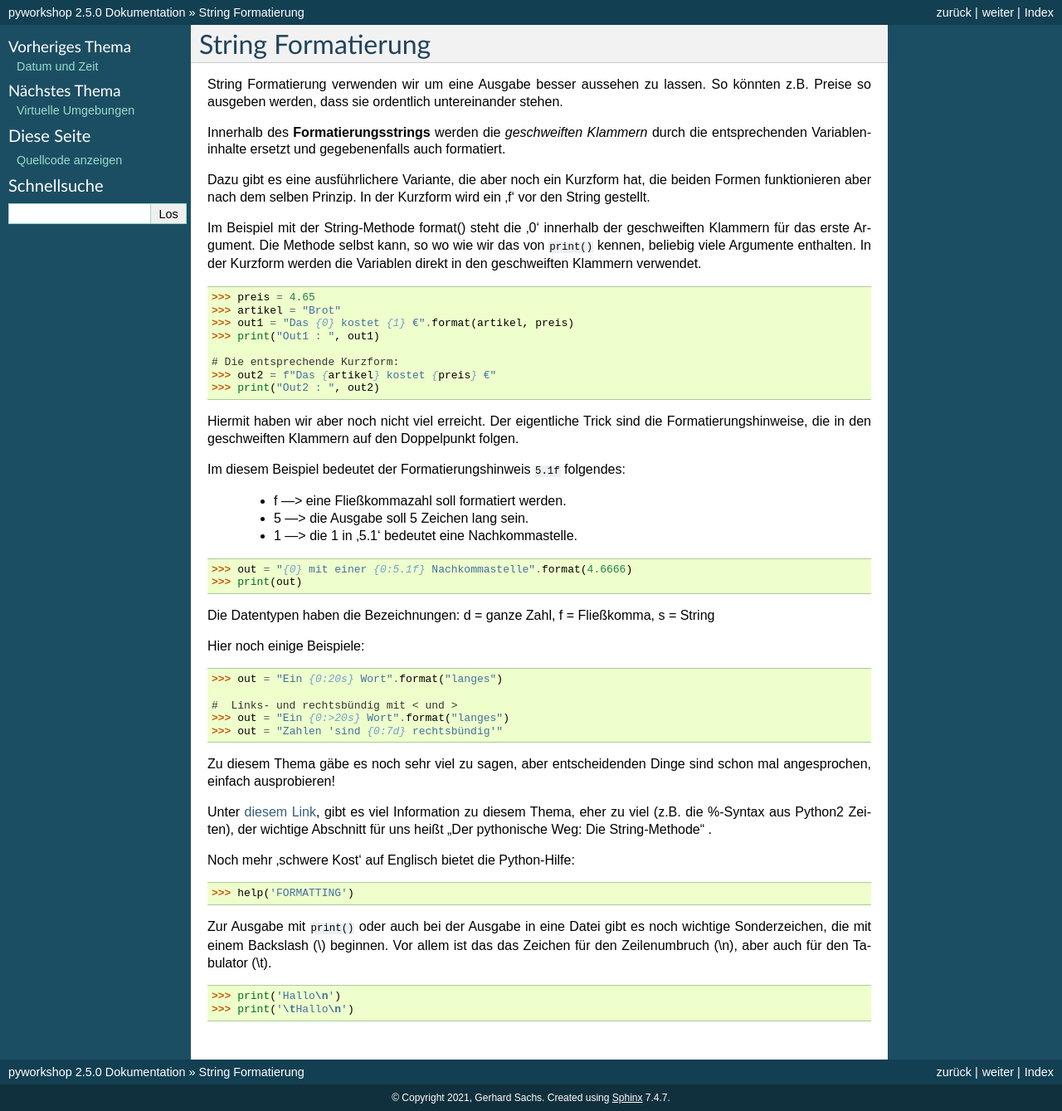
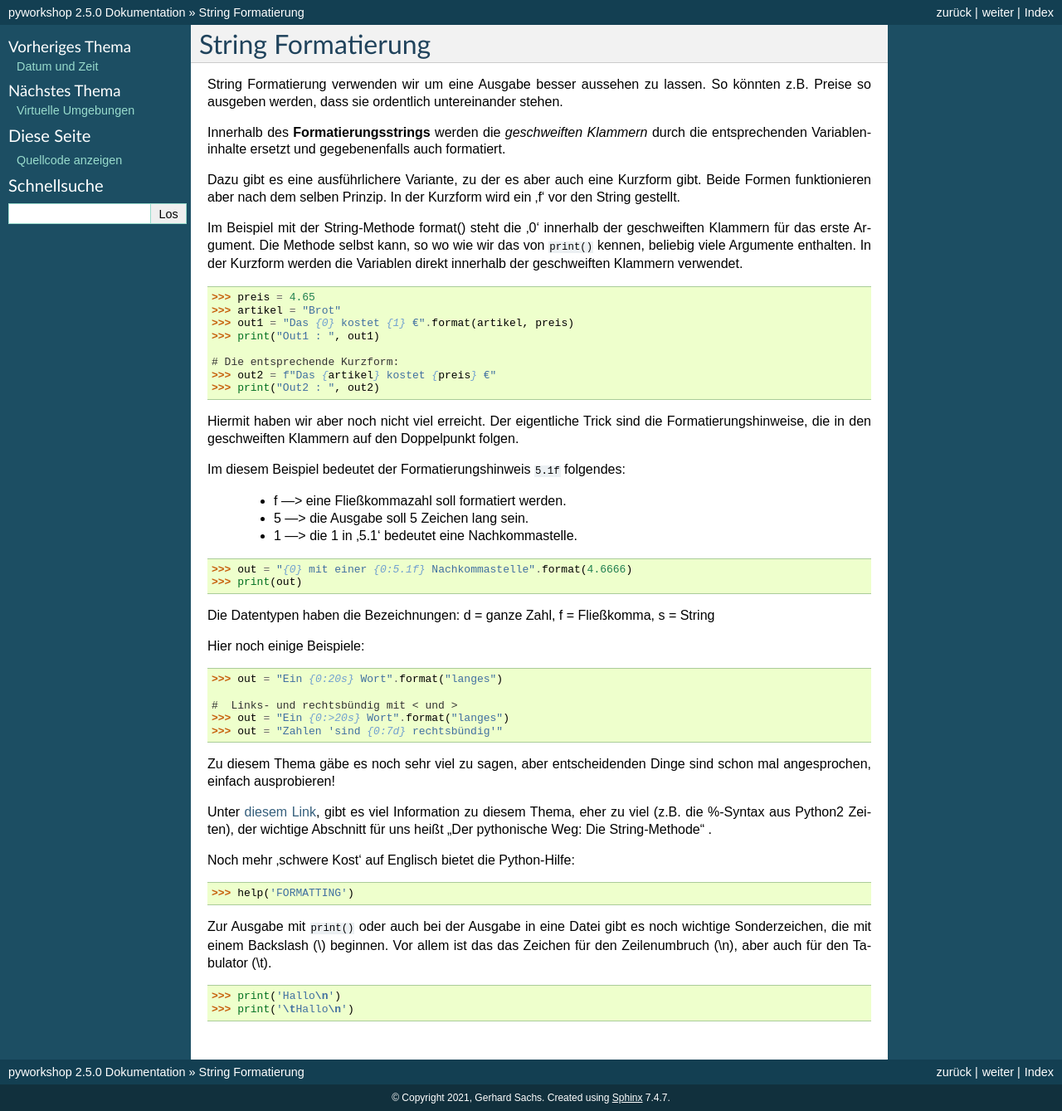
Before and after one commit to gerpark/pyworkshop, a Sphinx documentation site: the page built from docs/source/format.rst, in a window 1280 px wide. Shown: the whole page at 83% size. Built offline with Sphinx 7.4.7, drawn with Linux system fonts in a browser that asks for light colours.

Commit message:
2.56 jan25

```diff
--- a/docs/source/format.rst
+++ b/docs/source/format.rst
@@ -12,12 +12,12 @@ So könnten z.B. Preise so ausgeben werden, dass sie ordentlich untereinander st
 Innerhalb des **Formatierungsstrings** werden die `geschweiften Klammern` durch die
 entsprechenden Variableninhalte ersetzt und gegebenenfalls auch formatiert.
 
-Dazu gibt es eine ausführlichere Variante, die aber noch ein Kurzform hat, die beiden
-Formen funktionieren aber nach dem selben Prinzip. In der Kurzform wird ein 'f' vor den String gestellt.
+Dazu gibt es eine ausführlichere Variante, zu der es aber auch eine Kurzform gibt.
+Beide Formen funktionieren aber nach dem selben Prinzip. In der Kurzform wird ein 'f' vor den String gestellt.
 
 Im Beispiel mit der String-Methode format() steht die '0' innerhalb der geschweiften Klammern für das erste Argument.
 Die Methode selbst kann, so wo wie wir das von ``print()`` kennen, beliebig viele Argumente enthalten.
-In der Kurzform werden die Variablen direkt in den geschweiften Klammern verwendet.
+In der Kurzform werden die Variablen direkt innerhalb der geschweiften Klammern verwendet.
 
 .. code:: python
 
```
